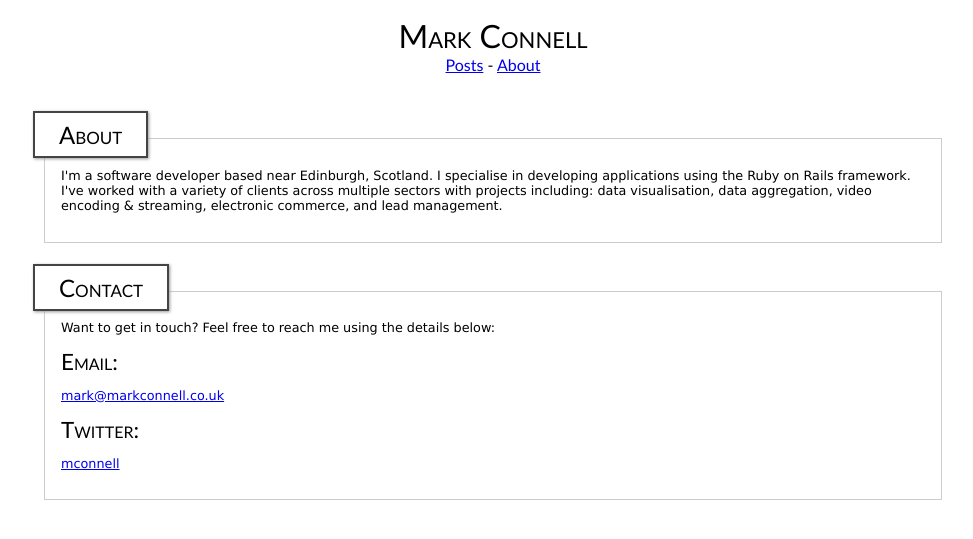
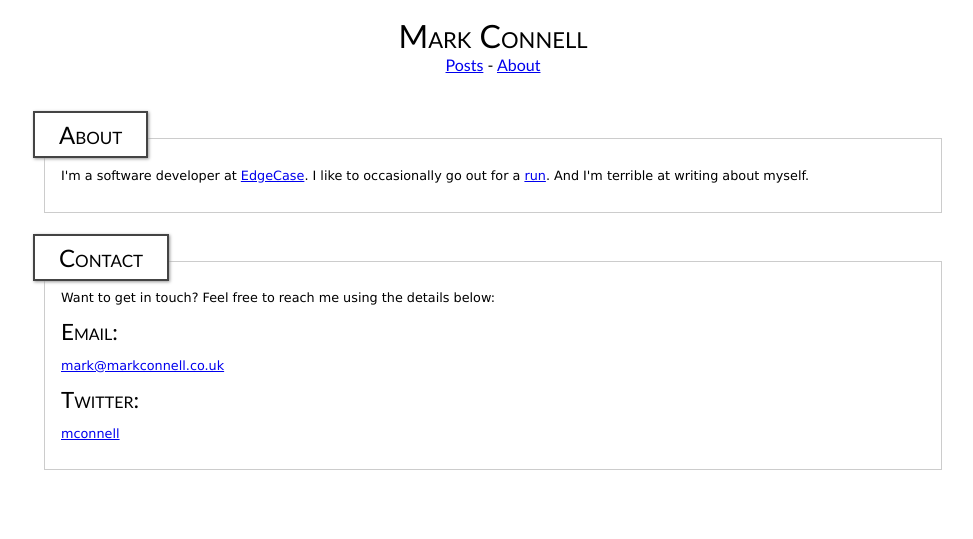
Before and after one commit to mconnell/markconnell.co.uk, a Jekyll site: the page built from about.html, in a window 1280 px wide. Shown: the top 539 px of the page, without its empty margins (147-1120 px from the left). Built offline with Jekyll 4.4.1, drawn with Linux system fonts in a browser that asks for light colours.

Commit message:
update about.

```diff
--- a/about.html
+++ b/about.html
@@ -6,10 +6,9 @@ title: About
 <div class="content">
   <h2>About</h2>
   <p>
-    I'm a software developer based near Edinburgh, Scotland. I specialise in developing applications
-    using the Ruby on Rails framework. I've worked with a variety of clients across multiple
-    sectors with projects including: data visualisation, data aggregation, video encoding &amp;
-    streaming, electronic commerce, and lead management.
+    I'm a software developer at <a href="http://edgecase.com">EdgeCase</a>.
+    I like to occasionally go out for a <a href="http://runkeeper.com/user/markconnell/profile">run</a>.
+    And I'm terrible at writing about myself.
   </p>
 </div>
 
```
Also changed, not shown: 2 other files.
